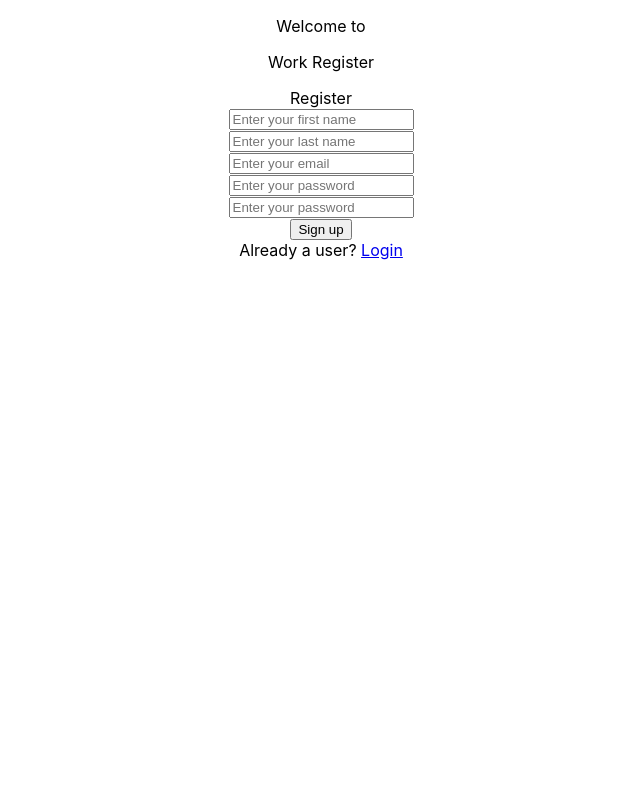
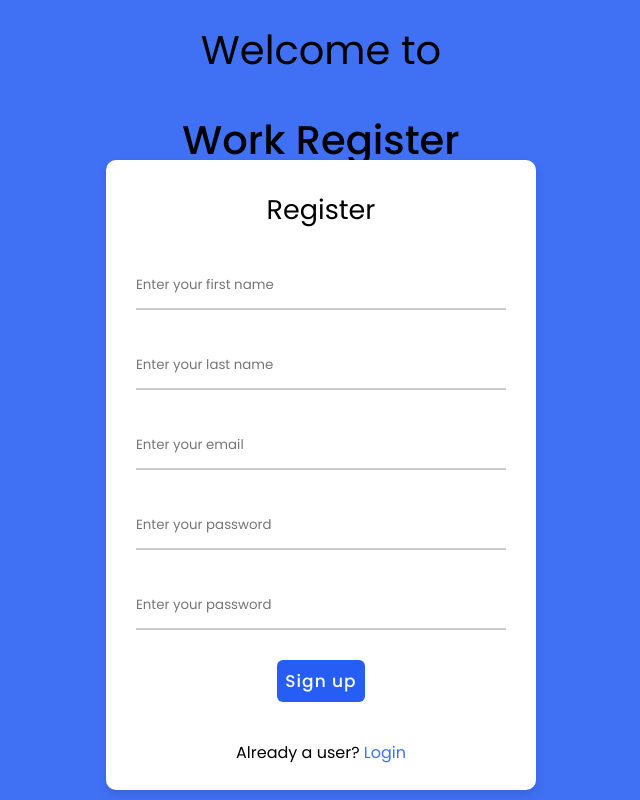
Before and after one commit to Rybeitler/TaskScheduler, a React (Create React App) app in the folder client/: page / in a window 1280 px wide. Shown: the whole page, without its empty margins (319-959 px from the left). Built offline with nearby package versions, Linux system fonts and the light colour scheme; no server answers.

Commit message:
added styling to login/reg

```diff
--- a/client/src/components/Login.js
+++ b/client/src/components/Login.js
@@ -46,10 +46,10 @@ const Login = (props) => {
                         <form onSubmit={submitHandler}>
                         <span class={loginreg.title}>Login</span>
                             <div class={loginreg.inputField}>
-                                <input type="text" placeholder="Enter your email" name="email" onChange={onChangeHandler} value={userLogin.email}/>
+                                <input type="text" placeholder="Enter your email" name="email" onChange={onChangeHandler} value={userLogin.email} class={loginreg.input}/>
                             </div>
                             <div class={loginreg.inputField}>
-                                <input type="password" placeholder="Enter your password" name="password" onChange={onChangeHandler} value={userLogin.password}/>
+                                <input type="password" placeholder="Enter your password" name="password" onChange={onChangeHandler} value={userLogin.password} class={loginreg.input}/>
                             </div>
                             {
                                 errors.message?
--- a/client/src/components/ManagerLogin.js
+++ b/client/src/components/ManagerLogin.js
@@ -47,10 +47,10 @@ const ManagerLogin = (props) => {
                         <form onSubmit={submitHandler}>
                         <span class={loginreg.title}>Login</span>
                             <div class={loginreg.inputField}>
-                                <input type="text" placeholder="Enter your email" name="email" onChange={onChangeHandler} value={userLogin.email}/>
+                                <input type="text" placeholder="Enter your email" name="email" onChange={onChangeHandler} value={userLogin.email} class={loginreg.input}/>
                             </div>
                             <div class={loginreg.inputField}>
-                                <input type="password" placeholder="Enter your password" name="password" onChange={onChangeHandler} value={userLogin.password}/>
+                                <input type="password" placeholder="Enter your password" name="password" onChange={onChangeHandler} value={userLogin.password} class={loginreg.input}/>
                             </div>
                             {
                                 errors.message?
--- a/client/src/components/Register.js
+++ b/client/src/components/Register.js
@@ -41,45 +41,48 @@ const Register = (props) => {
 
     return (
         <body class={loginreg.body}>
-
+            <div class={loginreg.top}>
+                <div class={loginreg.header}>
                     <p class={loginreg.welcome}>Welcome to </p>
                     <p class={loginreg.pageTitle}>Work Register</p>
-
+                </div>
+            </div>
+            <div class={loginreg.bottom}>
                 <div class={loginreg.container}>
                     <div class={loginreg.forms}>
                         <div class={loginreg.registerForm}>
                             <form onSubmit={submitHandler}>
                             <span class={loginreg.title}>Register</span>
                                 <div class={loginreg.inputField}>
-                                <input type="text" name="firstName" placeholder="Enter your first name" onChange={onChangeHandler} value={userReg.firstName}/>
+                                    <input type="text" name="firstName" placeholder="Enter your first name" onChange={onChangeHandler} value={userReg.firstName} class={loginreg.input}/>
                                 </div>
                                 {
                                     errors.firstName?
                                     <p class={loginreg.error}>{errors.firstName.message}</p>:null
                                 }
                                 <div class={loginreg.inputField}>
-                                <input type="text" name="lastName" placeholder="Enter your last name" onChange={onChangeHandler} value={userReg.lastName}/>
+                                    <input type="text" name="lastName" placeholder="Enter your last name" onChange={onChangeHandler} value={userReg.lastName} class={loginreg.input}/>
                                 </div>
                                 {
                                     errors.lastName?
                                     <p class={loginreg.error}>{errors.lastName.message}</p>:null
                                 }
                                 <div class={loginreg.inputField}>
-                                <input type="text" name="email" placeholder="Enter your email" onChange={onChangeHandler} value={userReg.email}/>
+                                    <input type="text" name="email" placeholder="Enter your email" onChange={onChangeHandler} value={userReg.email} class={loginreg.input}/>
                                 </div>
                                 {
                                     errors.email?
                                     <p class={loginreg.error}>{errors.email.message}</p>:null
                                 }
                                 <div class={loginreg.inputField}>
-                                <input type="password" name="password" placeholder="Enter your password" onChange={onChangeHandler} value={userReg.password}/>
+                                    <input type="password" name="password" placeholder="Enter your password" onChange={onChangeHandler} value={userReg.password} class={loginreg.input}/>
                                 </div>
                                 {
                                     errors.password?
                                     <p class={loginreg.error}>{errors.password.message}</p>:null
                                 }
                                 <div class={loginreg.inputField}>
-                                <input type="password" name="confirmPassword" placeholder="Enter your password" onChange={onChangeHandler} value={userReg.confirmPassword}/>
+                                    <input type="password" name="confirmPassword" placeholder="Enter your password" onChange={onChangeHandler} value={userReg.confirmPassword} class={loginreg.input}/>
                                 </div>
                                 {
                                     errors.confirmPassword?
@@ -93,7 +96,8 @@ const Register = (props) => {
 
                             <div class={loginreg.loginSignup}>
                                 <span class="text">Already a user? </span>
-                            <a href='/login' to={'/login'}>Login</a>
+                                <a class={loginreg.hyperlink} href='/login' to={'/login'}>Login</a>
+                            </div>
                         </div>
                     </div>
                 </div>
--- a/client/src/components/loginreg.module.css
+++ b/client/src/components/loginreg.module.css
@@ -0,0 +1,108 @@
+@import url('https://fonts.googleapis.com/css2?family=Poppins:wght@300;400;500;600;700&display=swap');
+
+*{
+    margin: 0;
+    padding: 0;
+    box-sizing: border-box;
+    font-family: 'Poppins', sans-serif;
+}
+
+.body {
+    background-color:#4070f4;
+    height: 100vh;
+    display: flex;
+    flex-direction: column;
+    align-items: center;
+    justify-content: flex-start;
+}
+
+.top {
+    height: 20%;
+    width: 100%;
+    background-color:#4070f4;
+}
+
+.bottom {
+    height: 75%;
+}
+
+.container{
+    position: relative;
+    max-width: 430px;
+    width: 430px;
+    background: #ffffff;
+    border-radius: 10px;
+    box-shadow: 0 5px 10px rgba(0, 0, 0, 0.1);
+}
+
+.container form{
+    padding: 30px;
+    border-radius: 10px;
+}
+
+.welcome, .pageTitle{
+    margin-top: 20px;
+    font-size: 40px;
+}
+
+.pageTitle{
+    margin: 30px;
+    font-weight: 500;
+}
+
+.input{
+    height: 100%;
+    width: 100%;
+    border: none;
+    outline: none;
+    border-bottom: 2px solid #ccc;
+    border-top: 2px solid transparent;
+}
+
+.inputField{
+    position: relative;
+    height: 50px;
+    width: 100%;
+    margin-top: 30px;
+}
+
+.hyperlink {
+    color: #4070f4;
+    text-decoration: none;
+}
+
+.error {
+    color: red;
+}
+
+.title {
+    position: relative;
+    font-size: 27px;
+    font-weight: 400;
+}
+
+.button {
+    border:none;
+    color: #fff;
+    font-size: 17px;
+    font-weight: 500;
+    border-radius: 6px;
+    cursor: pointer;
+    letter-spacing: 1px;
+    background-color:#265df2;
+    padding: 8px;
+}
+
+.button:hover {
+    background-color: #1b53eb;
+}
+
+.input:focus {
+    border-bottom-color: #4070f4;
+}
+
+.loginSignup {
+    height: 50px;
+    width: 100%;
+    text-align: center;
+}
```
Also changed, not shown: 1 other file (tests, documents, lock files or other folders). Lines whose indentation alone changed are shown as unchanged.
